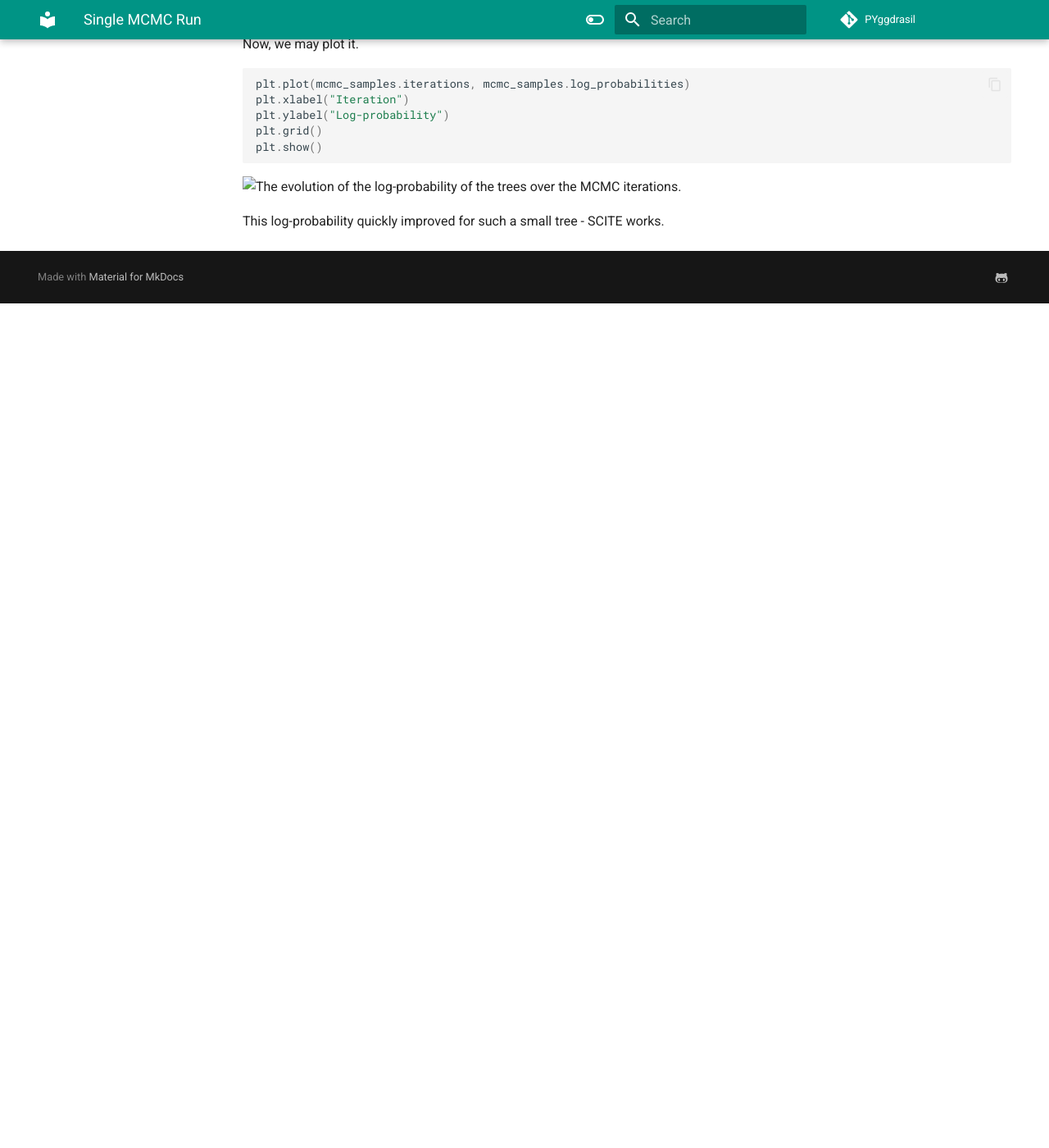
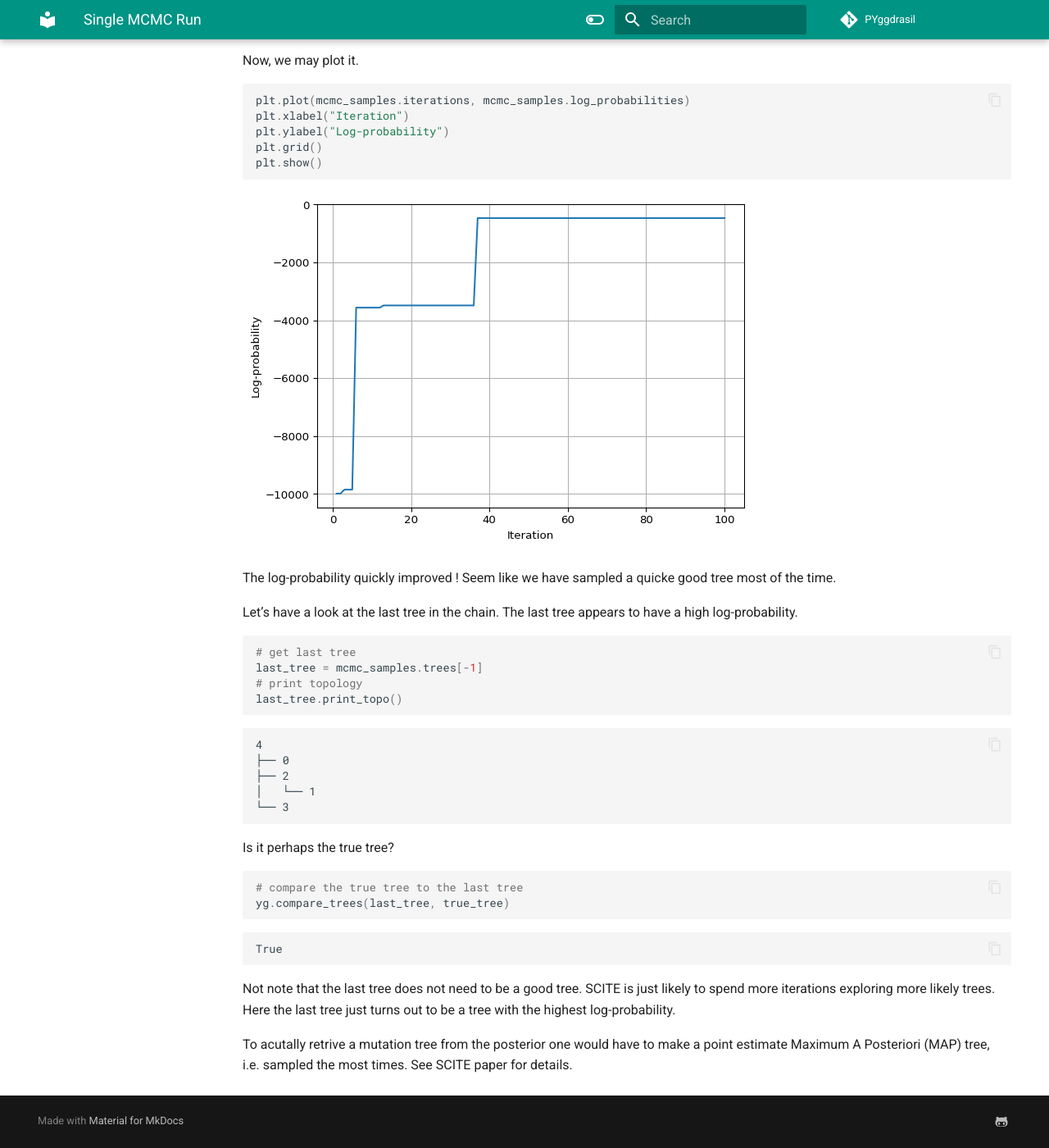
Before and after one commit to cbg-ethz/PYggdrasil, an MkDocs documentation site: the page built from docs/tutorial/singleMCMC.md, in a window 1280 px wide and 1400 px high, scrolled down 3253 px. Shown: the whole window at 82% size. Built offline with MkDocs 1.6.1 and Material for MkDocs 9.7.7, drawn with Linux system fonts in a browser that asks for light colours; comment, search, counter and statistics services are not loaded; before the commit the page ends 3623 px from its top, so only the background shows below that; some of the changed text lies outside the part shown.

Commit message:
update readme and single mcmc + planned tutorials

````diff
--- a/docs/tutorial/singleMCMC.md
+++ b/docs/tutorial/singleMCMC.md
@@ -1,11 +1,13 @@
 # Single MCMC Run
 
 This tutorial shows how to run a single MCMC chain of SCITE using
-PYggdrasil. - We will generate our own ground-truth mutation histroy and
-generate a noisy single-cell mutation profile from it. - We will then
-run a single MCMC chain to infer the mutation history from the noisy
-single-cell mutation profile. - Visualize the results. The trees and the
-evolution of the MCMC.
+PYggdrasil.
+
+- We will generate our own ground-truth mutation histroy and generate a
+  noisy single-cell mutation profile from it.
+- We will then run a single MCMC chain to infer the mutation history
+  from the noisy single-cell mutation profile.
+- Visualize the results. The trees and the evolution of the MCMC.
 
 ## 0) Imports
 
@@ -166,9 +166,43 @@ plt.grid()
 plt.show()
 ```
 
-<img src="singleMCMC_files/figure-commonmark/log-prob-iter-output-1.png"
+<img src="../singleMCMC_files/figure-commonmark/log-prob-iter-output-1.png"
 id="log-prob-iter"
 alt="The evolution of the log-probability of the trees over the MCMC iterations." />
 
-This log-probability quickly improved for such a small tree - SCITE
-works.
+The log-probability quickly improved ! Seem like we have sampled a
+quicke good tree most of the time.
+
+Let’s have a look at the last tree in the chain. The last tree appears
+to have a high log-probability.
+
+``` python
+# get last tree
+last_tree = mcmc_samples.trees[-1]
+# print topology
+last_tree.print_topo()
+```
+
+    4
+    ├── 0
+    ├── 2
+    │   └── 1
+    └── 3
+
+Is it perhaps the true tree?
+
+``` python
+# compare the true tree to the last tree
+yg.compare_trees(last_tree, true_tree)
+```
+
+    True
+
+Not note that the last tree does not need to be a good tree. SCITE is
+just likely to spend more iterations exploring more likely trees. Here
+the last tree just turns out to be a tree with the highest
+log-probability.
+
+To acutally retrive a mutation tree from the posterior one would have to
+make a point estimate Maximum A Posteriori (MAP) tree, i.e. sampled the
+most times. See SCITE paper for details.
````
Also changed, not shown: other parts of docs/tutorial/singleMCMC.md (+0 -2 lines), README.md (+9 -10 lines), docs/tutorial/index.md (+9 -0 lines), docs/tutorial/singleMCMC.qmd (+26 -4 lines).
